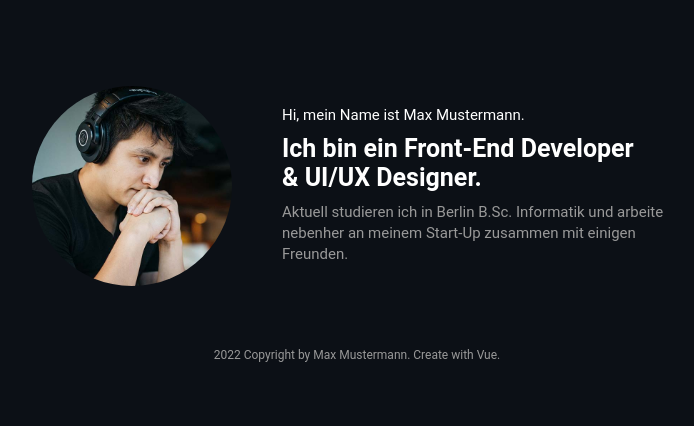
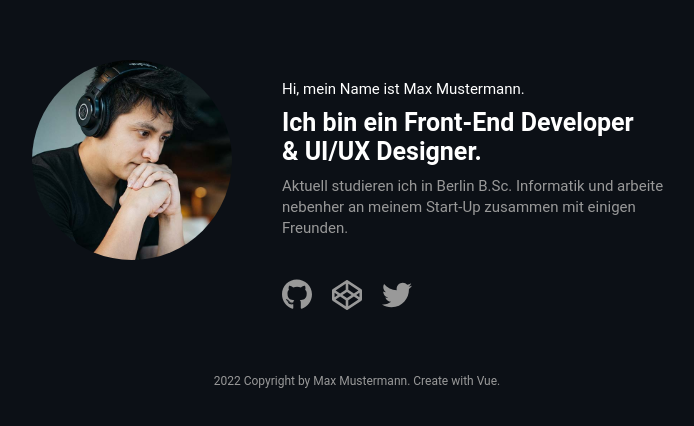
Before and after one commit to Johannes-Schiel/ud-ionos-mein-portfolio, a Vue app: page / in a window 1280 px wide. Shown: the part 170-596 px from the top of the page, without its empty margins (283-977 px from the left). Built offline with nearby package versions, Linux system fonts and the light colour scheme.

Commit message:
add social media icons

```diff
--- a/src/components/HeroCardIntro.vue
+++ b/src/components/HeroCardIntro.vue
@@ -3,12 +3,19 @@
         <p class="intro-hello">Hi, mein Name ist Max Mustermann.</p>
         <h1>Ich bin ein Front-End Developer<br>& UI/UX Designer.</h1>
         <p class="content">Aktuell studieren ich in Berlin B.Sc. Informatik und arbeite nebenher an meinem Start-Up zusammen mit einigen Freunden.</p>
+    <SocialNetworks />
     </article>
+
 </template>
 
 <script>
 
+import SocialNetworks from '@/components/SocialNetworks.vue';
+
 export default {
+    components: {
+        SocialNetworks
+    }
 }
 
 </script>
--- /dev/null
+++ b/src/components/SocialNetworks.vue
@@ -0,0 +1,49 @@
+<template>
+    <div class="social-media-icon">
+        <a href="http://" target="_blank" rel="noopener noreferrer">
+            <GitHubIcon />
+        </a>
+        <a href="http://" target="_blank" rel="noopener noreferrer">
+            <CodePenIcon />
+        </a>
+        <a href="http://" target="_blank" rel="noopener noreferrer">
+            <TwitterIcon />
+        </a>
+    </div>
+</template>
+
+<script>
+
+import GitHubIcon from '@/components/icons/GitHubIcon.vue';
+import CodePenIcon from '@/components/icons/CodePenIcon.vue';
+import TwitterIcon from '@/components/icons/TwitterIcon.vue';
+
+export default {
+  components: {
+    TwitterIcon,
+    CodePenIcon,
+    GitHubIcon
+  }
+}
+
+</script>
+
+<style lang="scss">
+
+.social-media-icon {
+    svg {
+        margin: 2rem 2rem 0 0;
+        width: 3rem;
+        path {
+            fill: $ciGrey;
+            transition: 250ms all ease-in-out;
+        }
+        &:hover, &:focus {
+            path {
+                fill: $ciBlue;
+            }
+        }
+    }
+}
+
+</style>
--- /dev/null
+++ b/src/components/icons/CodePenIcon.vue
@@ -0,0 +1,5 @@
+<template>
+    <svg xmlns="http://www.w3.org/2000/svg" viewBox="0 0 512 512">
+        <path d="M502.285 159.704l-234-156c-7.987-4.915-16.511-4.96-24.571 0l-234 156C3.714 163.703 0 170.847 0 177.989v155.999c0 7.143 3.714 14.286 9.715 18.286l234 156.022c7.987 4.915 16.511 4.96 24.571 0l234-156.022c6-3.999 9.715-11.143 9.715-18.286V177.989c-.001-7.142-3.715-14.286-9.716-18.285zM278 63.131l172.286 114.858-76.857 51.429L278 165.703V63.131zm-44 0v102.572l-95.429 63.715-76.857-51.429L234 63.131zM44 219.132l55.143 36.857L44 292.846v-73.714zm190 229.715L61.714 333.989l76.857-51.429L234 346.275v102.572zm22-140.858l-77.715-52 77.715-52 77.715 52-77.715 52zm22 140.858V346.275l95.429-63.715 76.857 51.429L278 448.847zm190-156.001l-55.143-36.857L468 219.132v73.714z"/>
+    </svg>
+</template>
--- /dev/null
+++ b/src/components/icons/GitHubIcon.vue
@@ -0,0 +1,5 @@
+<template>
+    <svg xmlns="http://www.w3.org/2000/svg" viewBox="0 0 496 512">
+        <path d="M165.9 397.4c0 2-2.3 3.6-5.2 3.6-3.3.3-5.6-1.3-5.6-3.6 0-2 2.3-3.6 5.2-3.6 3-.3 5.6 1.3 5.6 3.6zm-31.1-4.5c-.7 2 1.3 4.3 4.3 4.9 2.6 1 5.6 0 6.2-2s-1.3-4.3-4.3-5.2c-2.6-.7-5.5.3-6.2 2.3zm44.2-1.7c-2.9.7-4.9 2.6-4.6 4.9.3 2 2.9 3.3 5.9 2.6 2.9-.7 4.9-2.6 4.6-4.6-.3-1.9-3-3.2-5.9-2.9zM244.8 8C106.1 8 0 113.3 0 252c0 110.9 69.8 205.8 169.5 239.2 12.8 2.3 17.3-5.6 17.3-12.1 0-6.2-.3-40.4-.3-61.4 0 0-70 15-84.7-29.8 0 0-11.4-29.1-27.8-36.6 0 0-22.9-15.7 1.6-15.4 0 0 24.9 2 38.6 25.8 21.9 38.6 58.6 27.5 72.9 20.9 2.3-16 8.8-27.1 16-33.7-55.9-6.2-112.3-14.3-112.3-110.5 0-27.5 7.6-41.3 23.6-58.9-2.6-6.5-11.1-33.3 2.6-67.9 20.9-6.5 69 27 69 27 20-5.6 41.5-8.5 62.8-8.5s42.8 2.9 62.8 8.5c0 0 48.1-33.6 69-27 13.7 34.7 5.2 61.4 2.6 67.9 16 17.7 25.8 31.5 25.8 58.9 0 96.5-58.9 104.2-114.8 110.5 9.2 7.9 17 22.9 17 46.4 0 33.7-.3 75.4-.3 83.6 0 6.5 4.6 14.4 17.3 12.1C428.2 457.8 496 362.9 496 252 496 113.3 383.5 8 244.8 8zM97.2 352.9c-1.3 1-1 3.3.7 5.2 1.6 1.6 3.9 2.3 5.2 1 1.3-1 1-3.3-.7-5.2-1.6-1.6-3.9-2.3-5.2-1zm-10.8-8.1c-.7 1.3.3 2.9 2.3 3.9 1.6 1 3.6.7 4.3-.7.7-1.3-.3-2.9-2.3-3.9-2-.6-3.6-.3-4.3.7zm32.4 35.6c-1.6 1.3-1 4.3 1.3 6.2 2.3 2.3 5.2 2.6 6.5 1 1.3-1.3.7-4.3-1.3-6.2-2.2-2.3-5.2-2.6-6.5-1zm-11.4-14.7c-1.6 1-1.6 3.6 0 5.9 1.6 2.3 4.3 3.3 5.6 2.3 1.6-1.3 1.6-3.9 0-6.2-1.4-2.3-4-3.3-5.6-2z"/>
+    </svg>
+</template>
--- /dev/null
+++ b/src/components/icons/TwitterIcon.vue
@@ -0,0 +1,5 @@
+<template>
+    <svg xmlns="http://www.w3.org/2000/svg" viewBox="0 0 512 512">
+        <path d="M459.37 151.716c.325 4.548.325 9.097.325 13.645 0 138.72-105.583 298.558-298.558 298.558-59.452 0-114.68-17.219-161.137-47.106 8.447.974 16.568 1.299 25.34 1.299 49.055 0 94.213-16.568 130.274-44.832-46.132-.975-84.792-31.188-98.112-72.772 6.498.974 12.995 1.624 19.818 1.624 9.421 0 18.843-1.3 27.614-3.573-48.081-9.747-84.143-51.98-84.143-102.985v-1.299c13.969 7.797 30.214 12.67 47.431 13.319-28.264-18.843-46.781-51.005-46.781-87.391 0-19.492 5.197-37.36 14.294-52.954 51.655 63.675 129.3 105.258 216.365 109.807-1.624-7.797-2.599-15.918-2.599-24.04 0-57.828 46.782-104.934 104.934-104.934 30.213 0 57.502 12.67 76.67 33.137 23.715-4.548 46.456-13.32 66.599-25.34-7.798 24.366-24.366 44.833-46.132 57.827 21.117-2.273 41.584-8.122 60.426-16.243-14.292 20.791-32.161 39.308-52.628 54.253z"/>
+    </svg>
+</template>
```
